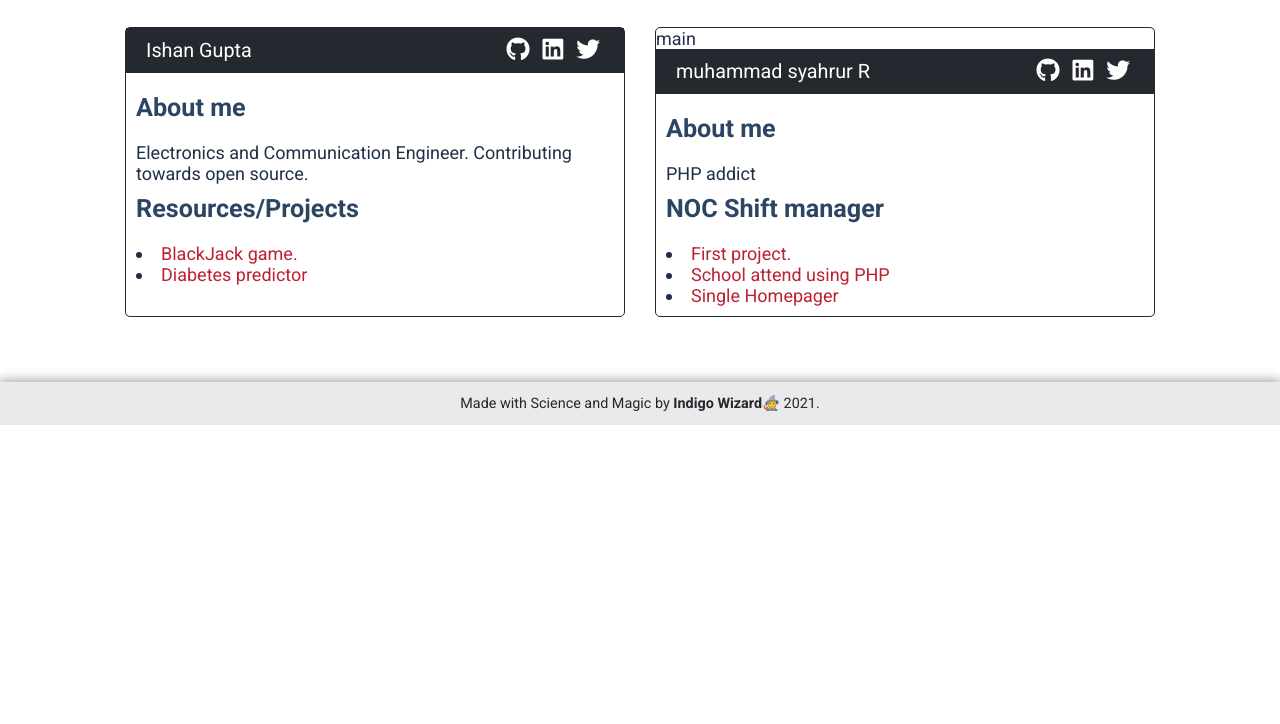
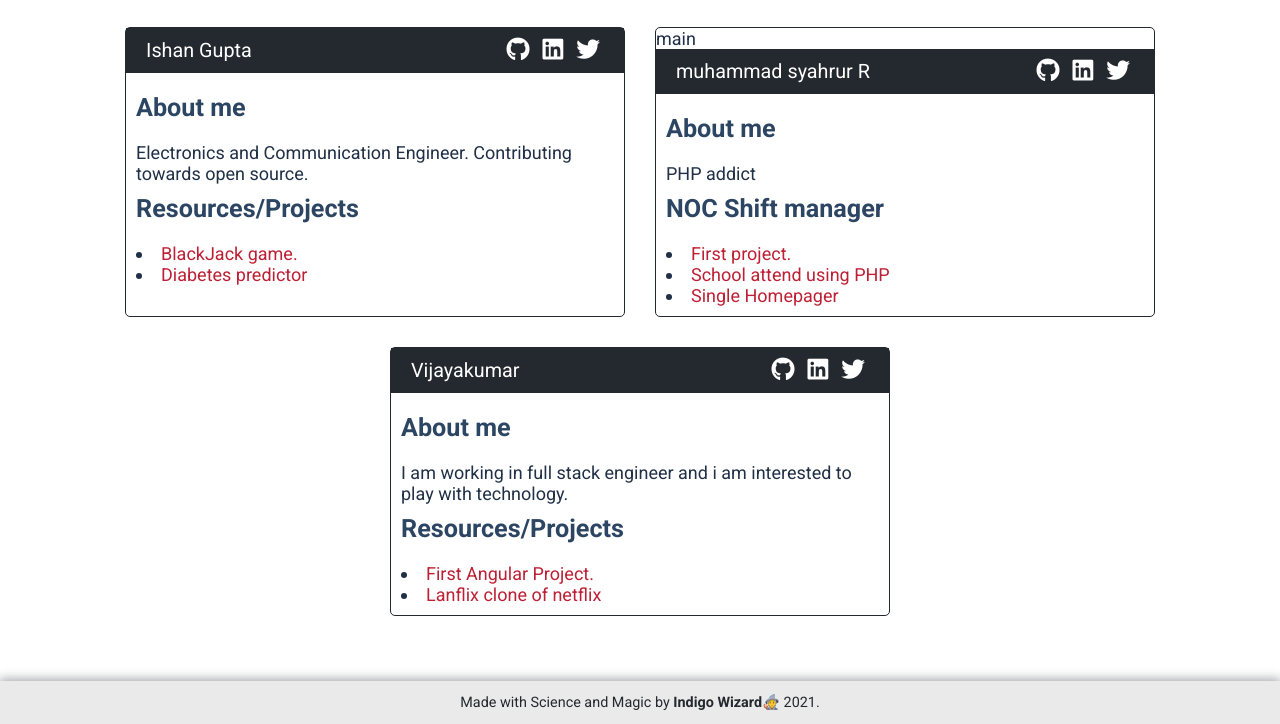
Before and after one commit to House-of-M/contributors-wall, a plain HTML site: page index.html in a window 1280 px wide. Shown: the part 1715-2439 px from the top of the page. Before the commit the page ends 2140 px from the top, so only its background shows below. Drawn offline with Linux system fonts and the light colour scheme.

Commit message:
added my card

```diff
--- a/index.html
+++ b/index.html
@@ -324,6 +324,37 @@ main
                 </div>
             </div>
            <!-- __ syahrur END __ -->
+
+            <!-- __ Vijay Card Start__ -->
+            <div class="contributor-card">
+
+                <div class="card-head">
+                    <div class="name">Vijayakumar</div>
+                    <!--Keep only the social media/links that you have. Delete those you don't have in your own card, not from the template.-->
+                    <div class="socials">
+                        <a href="https://github.com/vijayakumarGit" target="_blank"><i class="fab fa-github"></i></a>
+                        <a href="https://www.linkedin.com/in/vijayakumar-s-399b2292/" target="_blank"><i class="fab fa-linkedin"></i></a>
+                        <a href="https://twitter.com/vj_kiri" target="_blank"><i class="fab fa-twitter"></i></a>
+                    </div>
+                </div>
+
+                <div class="card-about">
+                    <h3>About me</h3>
+                    <!-- A quick intro about you in few lines (interests, skills, what you doing in the open source community...). Choice is yours.
+                        KEEP IT SHORT (1-5 lines max).-->
+                    <p>I am working in full stack engineer and i am interested to play with technology.</p>
+                    <h3>Resources/Projects</h3>
+                    <!-- Share -+3 interesting links: your project, projects you contributed to, learning resources (articles, blog post..) ..etc
+                    You may rename the h3 title according to your content.-->
+                    <ul>
+                        <li><a href="https://github.com/vijayakumarGit/homeAngular" target="_blank">First Angular Project.</a></li>
+                        <li><a href="https://github.com/vijayakumarGit/Lanflix" target="_blank">Lanflix clone of netflix</a></li>
+
+                    </ul>
+                </div>
+            </div>
+            <!-- __ Vijay Card End __ -->
+
             <!-- END OF CONTRIBUTORS WALL THREAD - KEEP YOUR CARD WITHIN THIS SECTION ON TOP OF THE LIST.-->
         </section>
 
```
